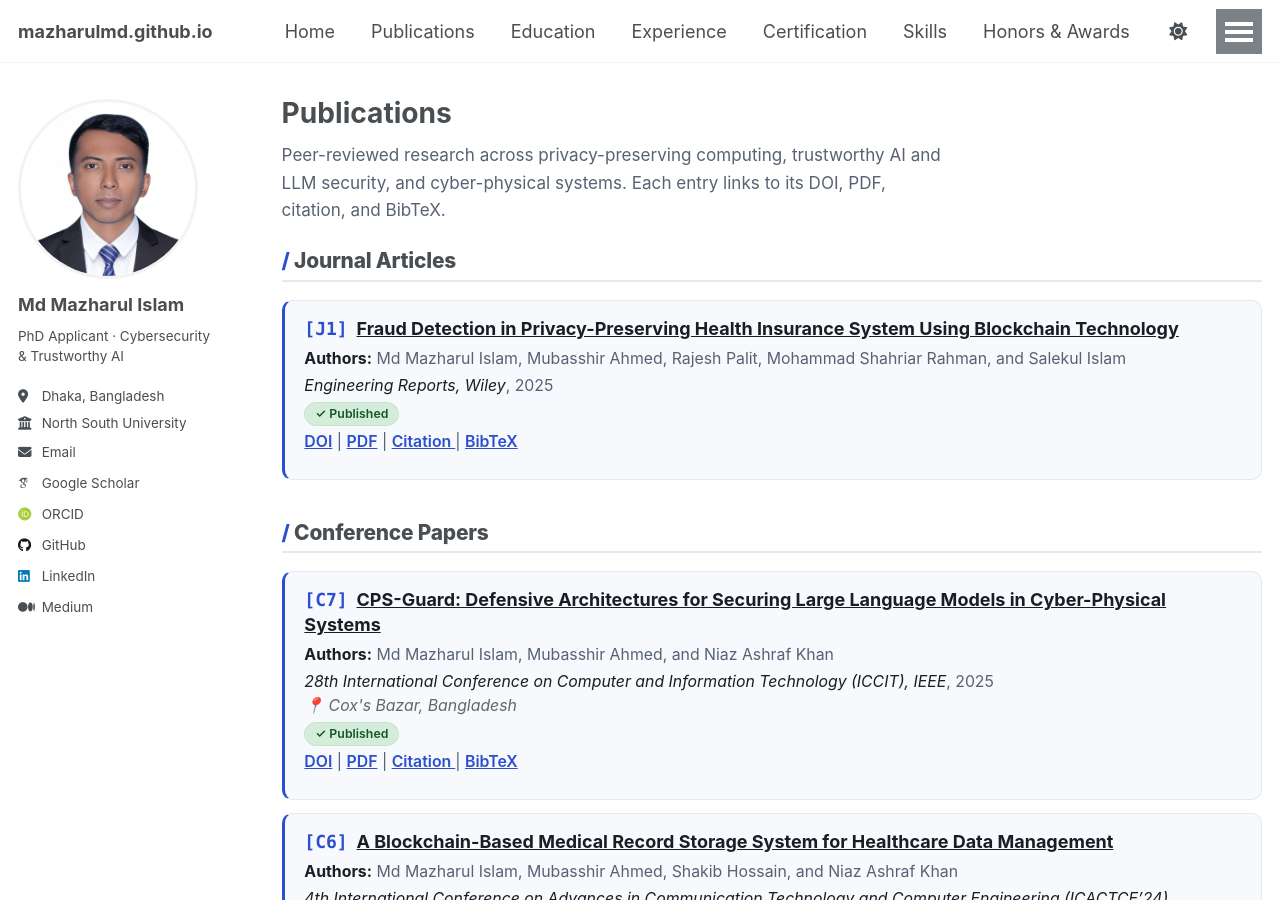
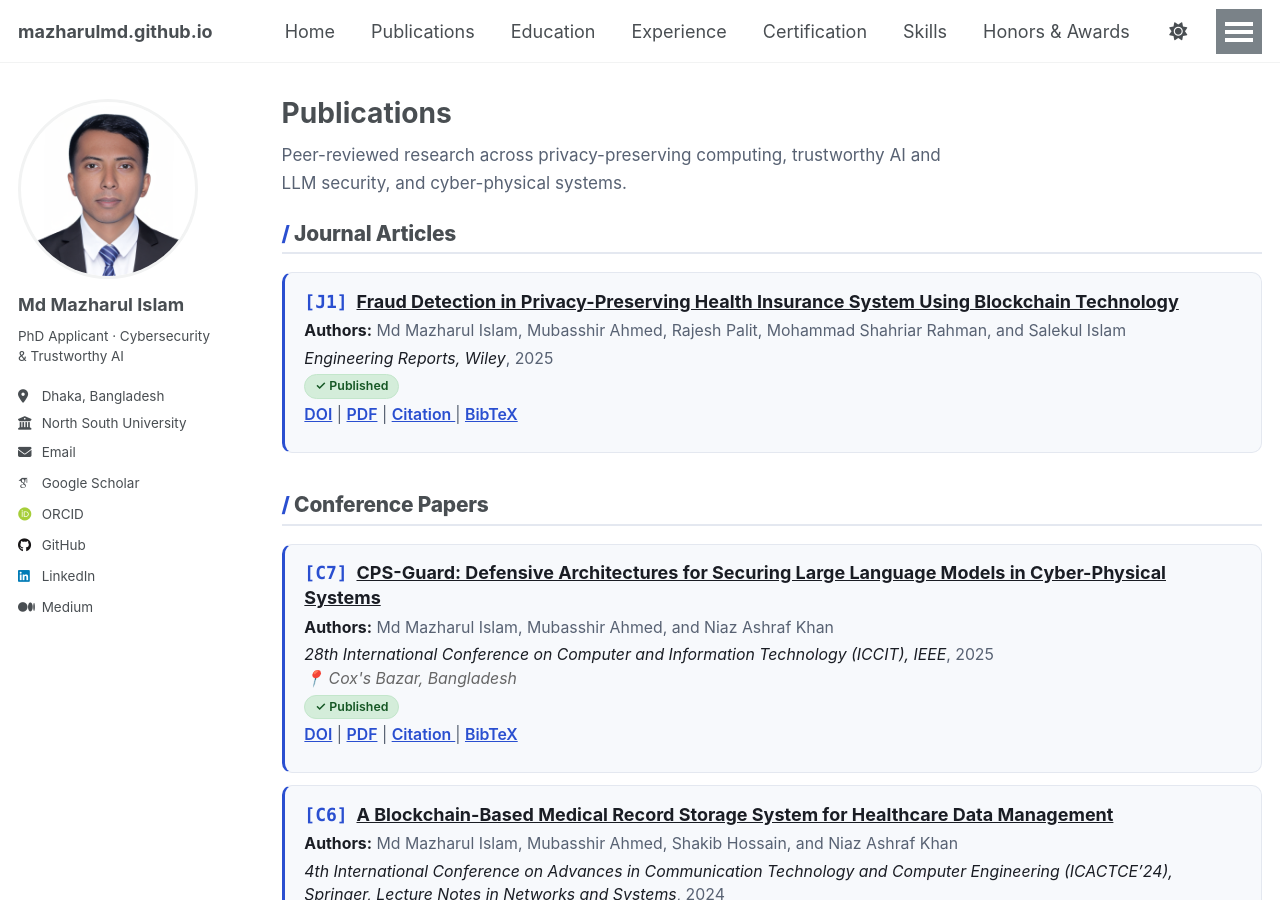
Before and after one commit to mazharulmd/mazharulmd.github.io, a Jekyll site: the page built from _pages/publications.html, in a window 1280 px wide and 900 px high. Built offline with Jekyll 4.4.1, drawn with Linux system fonts in a browser that asks for light colours; some web fonts are replaced; a script that is not in the unit is left out.

Commit message:
Updated!

```diff
--- a/_pages/publications.html
+++ b/_pages/publications.html
@@ -56,7 +56,7 @@ html[data-theme="dark"] .hx{ --hx-accent:#90a4ff; --hx-soft:#1b2233; --hx-card:#
 
 <div class="hx hx-pub">
 
-<p class="hx-pub-lead">Peer-reviewed research across privacy-preserving computing, trustworthy AI and LLM security, and cyber-physical systems. Each entry links to its DOI, PDF, citation, and BibTeX.</p>
+<p class="hx-pub-lead">Peer-reviewed research across privacy-preserving computing, trustworthy AI and LLM security, and cyber-physical systems.</p>
 
 <!-- Journal Articles -->
 <h2>Journal Articles</h2>
```
Also changed, not shown: _pages/cv.md (+1 -1 lines).
